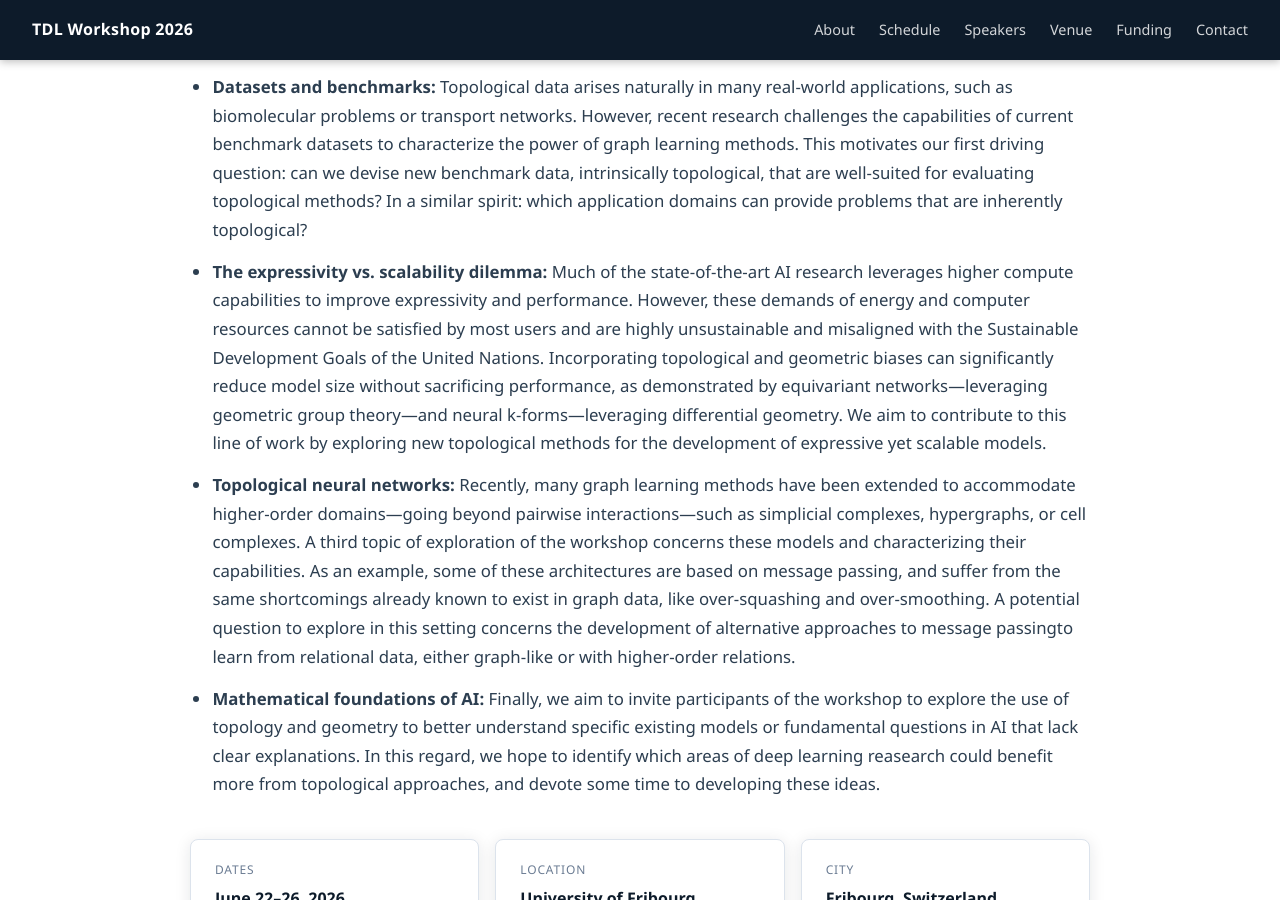
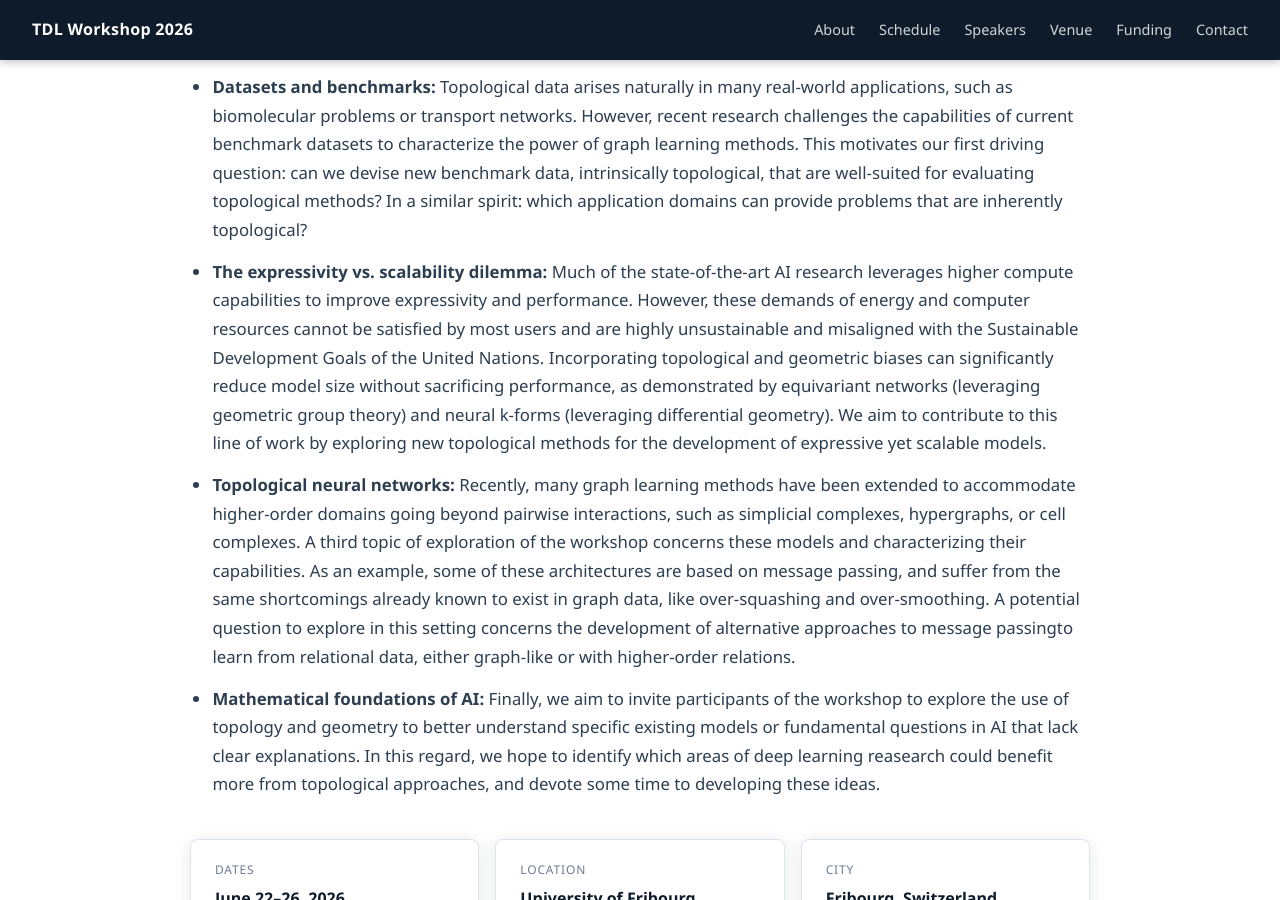
Before and after one commit to aidos-lab/tdl-workshop, a Jekyll site: the page built from index.html, in a window 1280 px wide and 900 px high, scrolled down 889 px. Built offline with Jekyll 4.4.1, drawn with Linux system fonts in a browser that asks for light colours.

Commit message:
modified descriptions

```diff
--- a/index.html
+++ b/index.html
@@ -33,8 +33,8 @@ layout: default
       <p>This workshop aims to bring together researchers and practicioners from the fields of topological data analysis and deep learning to foster collaboration and exchange of ideas. Through a combination of plenary talks, focused project work, and interactive sessions, we will explore the latest developments in topological deep learning and identify promising directions for future research. Some themes we hope to cover include, but are not limited, to:</p>
       <ul>
         <li><strong>Datasets and benchmarks:</strong> Topological data arises naturally in many real-world applications, such as biomolecular problems or transport networks. However, recent research challenges the capabilities of current benchmark datasets to characterize the power of graph learning methods. This motivates our first driving question: can we devise new benchmark data, intrinsically topological, that are well-suited for evaluating topological methods? In a similar spirit: which application domains can provide problems that are inherently topological?</li>
-        <li><strong>The expressivity vs. scalability dilemma:</strong> Much of the state-of-the-art AI research leverages higher compute capabilities to improve expressivity and performance. However, these demands of energy and computer resources cannot be satisfied by most users and are highly unsustainable and misaligned with the Sustainable Development Goals of the United Nations. Incorporating topological and geometric biases can significantly reduce model size without sacrificing performance, as demonstrated by equivariant networks—leveraging geometric group theory—and neural k-forms—leveraging differential geometry. We aim to contribute to this line of work by exploring new topological methods for the development of expressive yet scalable models.</li>
-        <li><strong>Topological neural networks:</strong> Recently, many graph learning methods have been extended to accommodate higher-order domains—going beyond pairwise interactions—such as simplicial complexes, hypergraphs, or cell complexes. A third topic of exploration of the workshop concerns these models and characterizing their capabilities. As an example, some of these architectures are based on message passing, and suffer from the same shortcomings already known to exist in graph data, like over-squashing and over-smoothing. A potential question to explore in this setting concerns the development of alternative approaches to message passingto learn from relational data, either graph-like or with higher-order relations.</li>
+        <li><strong>The expressivity vs. scalability dilemma:</strong> Much of the state-of-the-art AI research leverages higher compute capabilities to improve expressivity and performance. However, these demands of energy and computer resources cannot be satisfied by most users and are highly unsustainable and misaligned with the Sustainable Development Goals of the United Nations. Incorporating topological and geometric biases can significantly reduce model size without sacrificing performance, as demonstrated by equivariant networks (leveraging geometric group theory) and neural k-forms (leveraging differential geometry). We aim to contribute to this line of work by exploring new topological methods for the development of expressive yet scalable models.</li>
+        <li><strong>Topological neural networks:</strong> Recently, many graph learning methods have been extended to accommodate higher-order domains going beyond pairwise interactions, such as simplicial complexes, hypergraphs, or cell complexes. A third topic of exploration of the workshop concerns these models and characterizing their capabilities. As an example, some of these architectures are based on message passing, and suffer from the same shortcomings already known to exist in graph data, like over-squashing and over-smoothing. A potential question to explore in this setting concerns the development of alternative approaches to message passingto learn from relational data, either graph-like or with higher-order relations.</li>
         <li><strong>Mathematical foundations of AI:</strong> Finally, we aim to invite participants of the workshop to explore the use of topology and geometry to better understand specific existing models or fundamental questions in AI that lack clear explanations. In this regard, we hope to identify which areas of deep learning reasearch could benefit more from topological approaches, and devote some time to developing these ideas.</li>
       </ul>
     </div>
```
